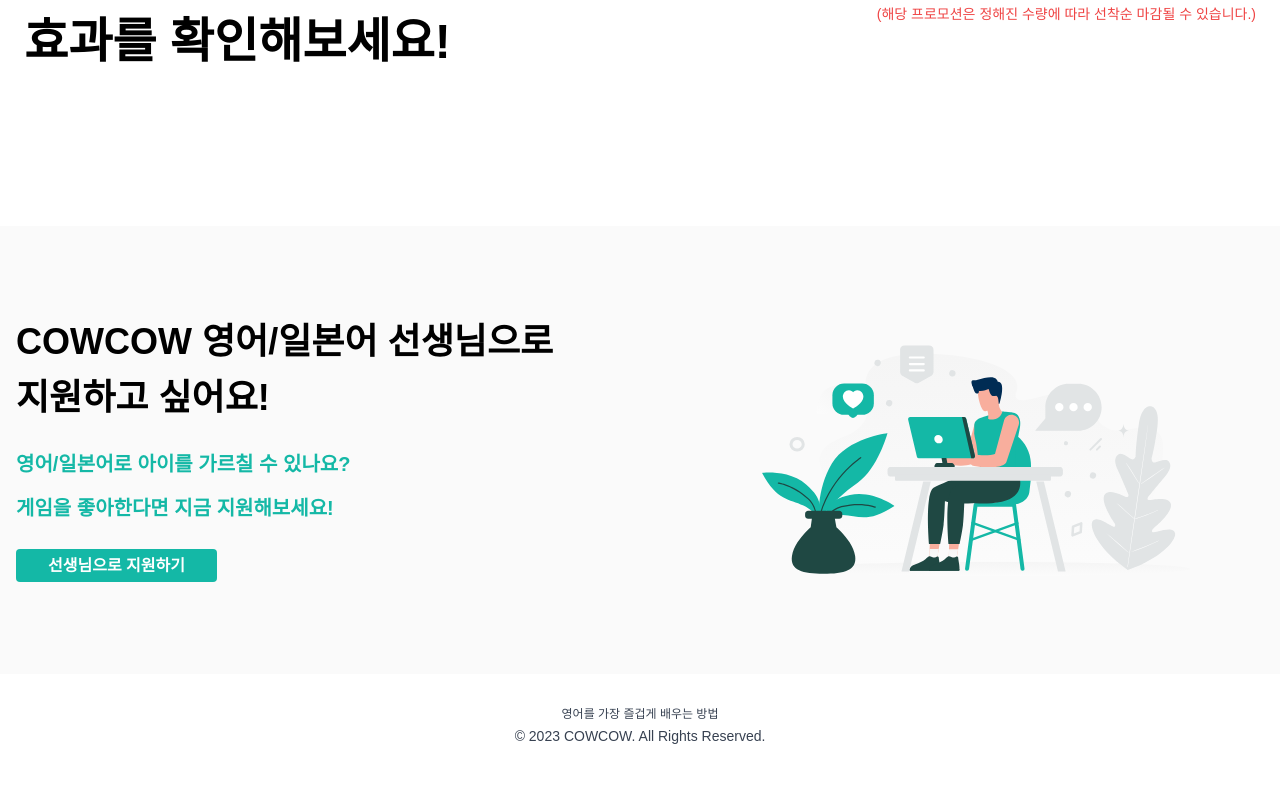
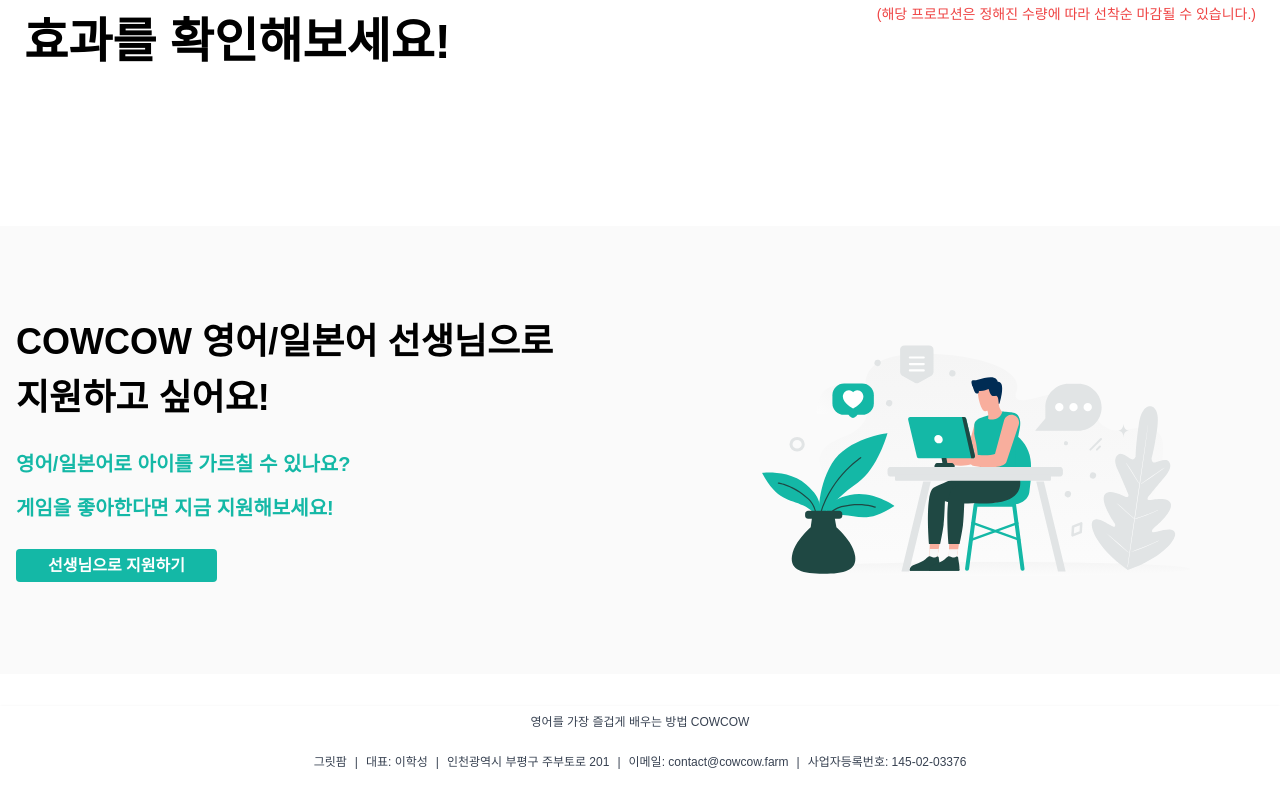
Before and after one commit to grit-farm/cowcow.farm, a Next.js app: page / in a window 1280 px wide. Shown: the part 6230-7020 px from the top of the page. Built offline with nearby package versions, Linux system fonts and the light colour scheme; no server answers; a web font is replaced by a local one.

Commit message:
feat: 푸터 사업자 정보 추가

```diff
--- a/src/components/Footer.tsx
+++ b/src/components/Footer.tsx
@@ -3,17 +3,23 @@
 const Footer = () => {
   return (
     <footer className="bg-white shadow ">
-      <div className="w-full max-w-screen-xl mx-auto p-4 md:py-8">
-        <span className="block text-xs text-gray-700 sm:text-center mb-1">
-          영어를 가장 즐겁게 배우는 방법
+      <div className="w-full max-w-screen-xl mx-auto p-2 mt-8">
+        <span className="block text-xs text-gray-700 sm:text-center">
+          영어를 가장 즐겁게 배우는 방법 COWCOW
         </span>
-        <span className="block text-sm text-gray-700 sm:text-center ">
-          © 2023{" "}
-          <a href="/" className="hover:underline">
-            COWCOW
-          </a>
-          . All Rights Reserved.
-        </span>
+      </div>
+      <div className="w-full max-w-screen-xl mx-auto p-4">
+        <div className="flex gap-2 justify-center text-xs text-gray-700 sm:text-center mb-1">
+          <div>그릿팜</div>
+          <div>|</div>
+          <div>대표: 이학성</div>
+          <div>|</div>
+          <div>인천광역시 부평구 주부토로 201</div>
+          <div>|</div>
+          <div>이메일: contact@cowcow.farm</div>
+          <div>|</div>
+          <div>사업자등록번호: 145-02-03376</div>
+        </div>
       </div>
     </footer>
   );
```
